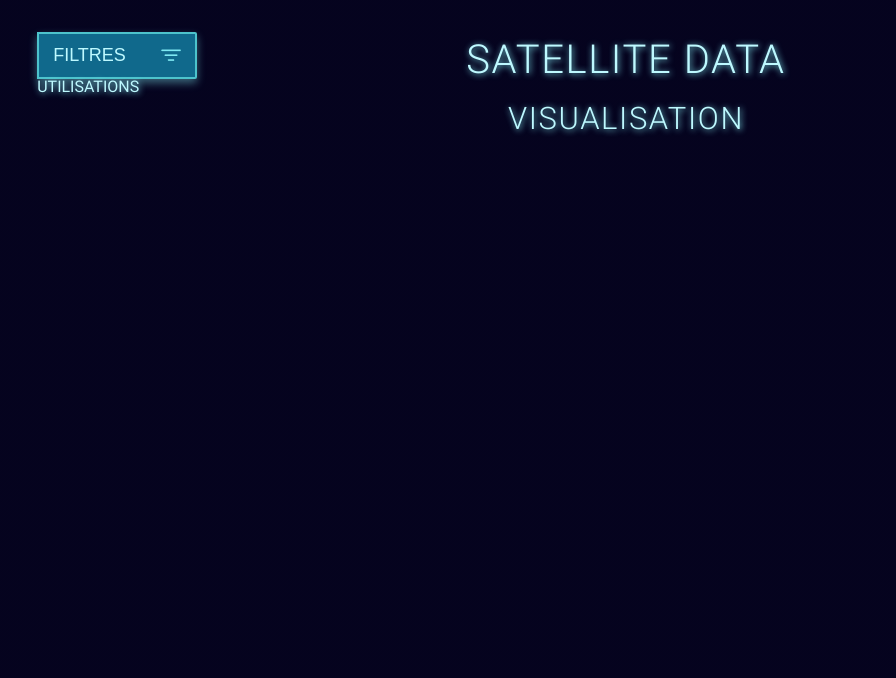
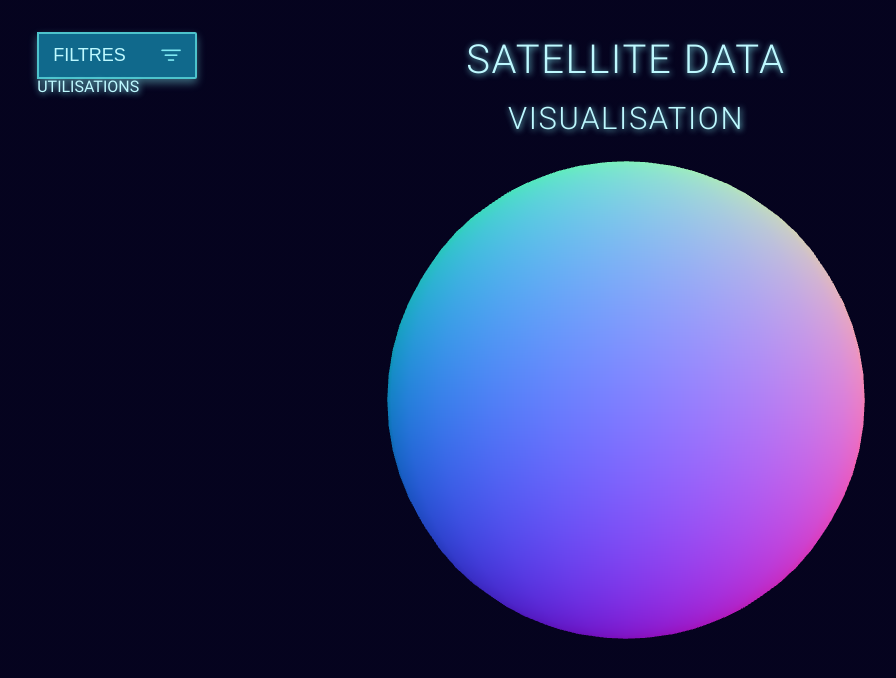
Before and after one commit to constantgillet/satellite-data-visualisation, a website built with webpack: page src/index.html in a window 1280 px wide. Shown: the whole page, without its empty margins (14-910 px from the left). Built offline with nearby package versions, Linux system fonts and the light colour scheme; files whose address does not match are found by name.

Commit message:
:sparkles: add webgl earth

```diff
--- a/package.json
+++ b/package.json
@@ -18,6 +18,7 @@
     "sass": "^1.26.8",
     "sass-loader": "^8.0.2",
     "style-loader": "^1.1.3",
+    "three": "^0.117.1",
     "webpack": "^4.43.0",
     "webpack-cli": "^3.3.10",
     "webpack-dev-server": "^3.10.3"
--- a/src/index.js
+++ b/src/index.js
@@ -1,3 +1,57 @@
 import './style/main.scss'
+import * as THREE from 'three'
+import { OrbitControls } from 'three/examples/jsm/controls/OrbitControls.js'
 
-console.log('Hello Webpack')
+
+/**
+ * Scene
+ */
+const scene = new THREE.Scene()
+
+/**
+ * Sizes
+ */
+const sizes = {}
+sizes.width = window.innerWidth
+sizes.height = window.innerHeight
+
+/**
+ * Camera
+ */
+const camera = new THREE.PerspectiveCamera(75, sizes.width / sizes.height, 0.1, 20)
+camera.position.z = 12
+scene.add(camera)
+
+/**
+ * Object
+ */
+const geometry = new THREE.SphereGeometry( 5, 32, 32 );
+const material = new THREE.MeshNormalMaterial();
+const sphere = new THREE.Mesh( geometry, material );
+scene.add( sphere );
+
+/**
+ * Renderer
+ */
+const renderer = new THREE.WebGLRenderer({ alpha: true, antialias: true })
+renderer.setSize(sizes.width, sizes.height)
+document.body.appendChild(renderer.domElement)
+renderer.render(scene, camera)
+
+/**
+ * Camera controls
+ */
+const cameraControls = new OrbitControls(camera, renderer.domElement)
+cameraControls.zoomSpeed = 0.3
+cameraControls.enableDamping = true
+
+/**
+ * Loop
+ */
+const loop = () =>
+{
+    window.requestAnimationFrame(loop)
+
+    cameraControls.update()
+    renderer.render(scene, camera)
+}
--- a/src/style/main.scss
+++ b/src/style/main.scss
@@ -7,6 +7,7 @@ $darkColor: #373B53;
 $mainShadow: 1px 1px 6px #7FE7F1;
 
 @import './parts/filters.scss';
+@import './parts/webgl.scss';
 
 body {
     font-family: 'Roboto';
--- /dev/null
+++ b/src/style/parts/webgl.scss
@@ -0,0 +1,6 @@
+canvas{
+    position: absolute;
+    top: 0;
+    left: 0;
+    margin: 0;
+}
```
Also changed, not shown: 1 other file.
